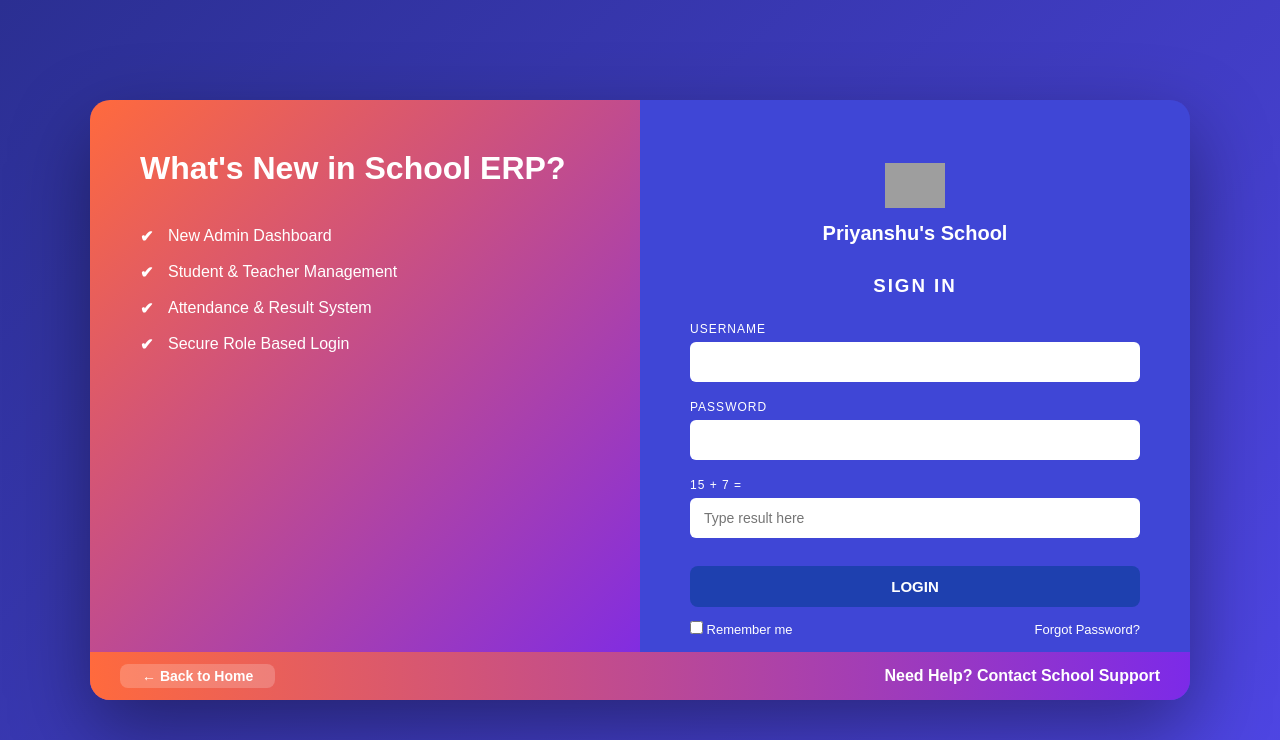
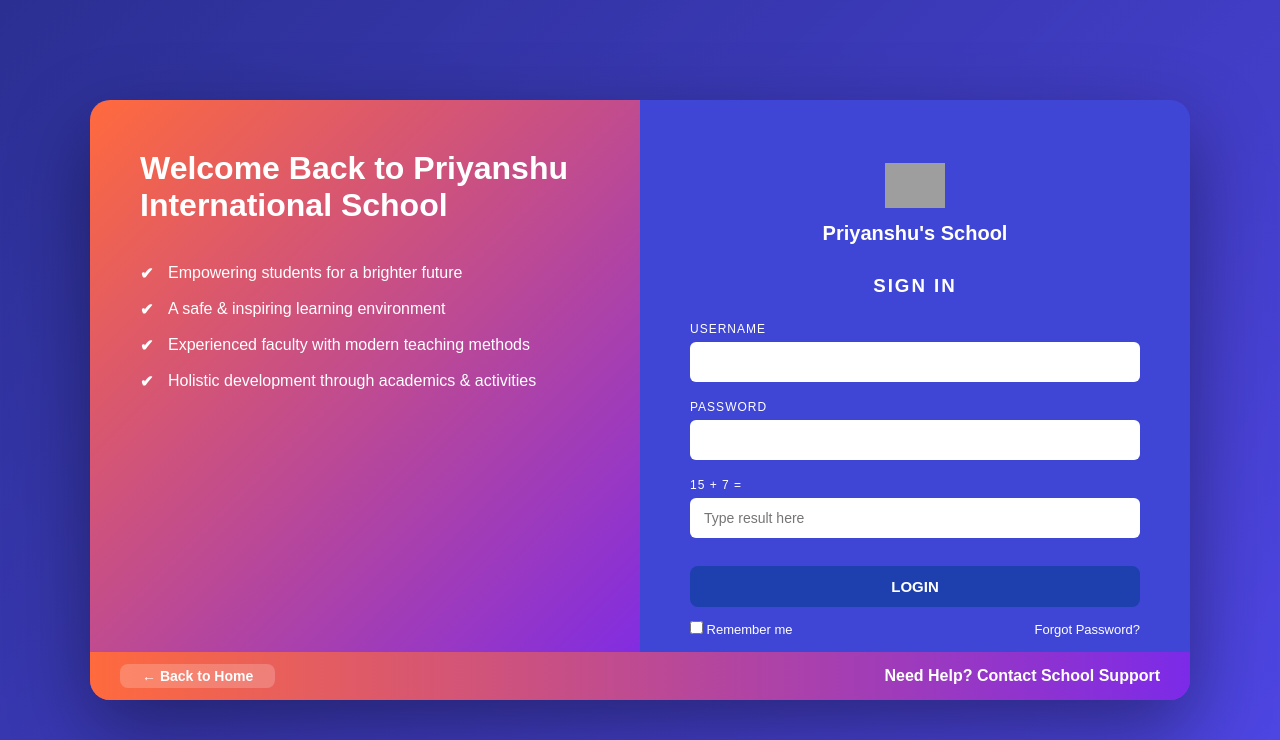
Before and after one commit to Ristel7/School-Management-System, a Flask app: page /login in a window 1280 px wide. Shown: the top 740 px of the page. Run offline with Flask 3, Linux system fonts and the light colour scheme; grey boxes are pictures that could not be loaded.

Commit message:
stucture change

```diff
--- a/templates/login.html
+++ b/templates/login.html
@@ -215,13 +215,15 @@
 
         <!-- LEFT INFO PANEL -->
         <div class="left-panel">
-            <h1>What's New in School ERP?</h1>
-            <ul>
-                <li>New Admin Dashboard</li>
-                <li>Student & Teacher Management</li>
-                <li>Attendance & Result System</li>
-                <li>Secure Role Based Login</li>
-            </ul>
+<h1>Welcome Back to Priyanshu International School</h1>
+
+<ul>
+    <li>Empowering students for a brighter future</li>
+    <li>A safe & inspiring learning environment</li>
+    <li>Experienced faculty with modern teaching methods</li>
+    <li>Holistic development through academics & activities</li>
+</ul>
+
 
             <div class="footer">
                 Powered by Priyanshu International School
```
